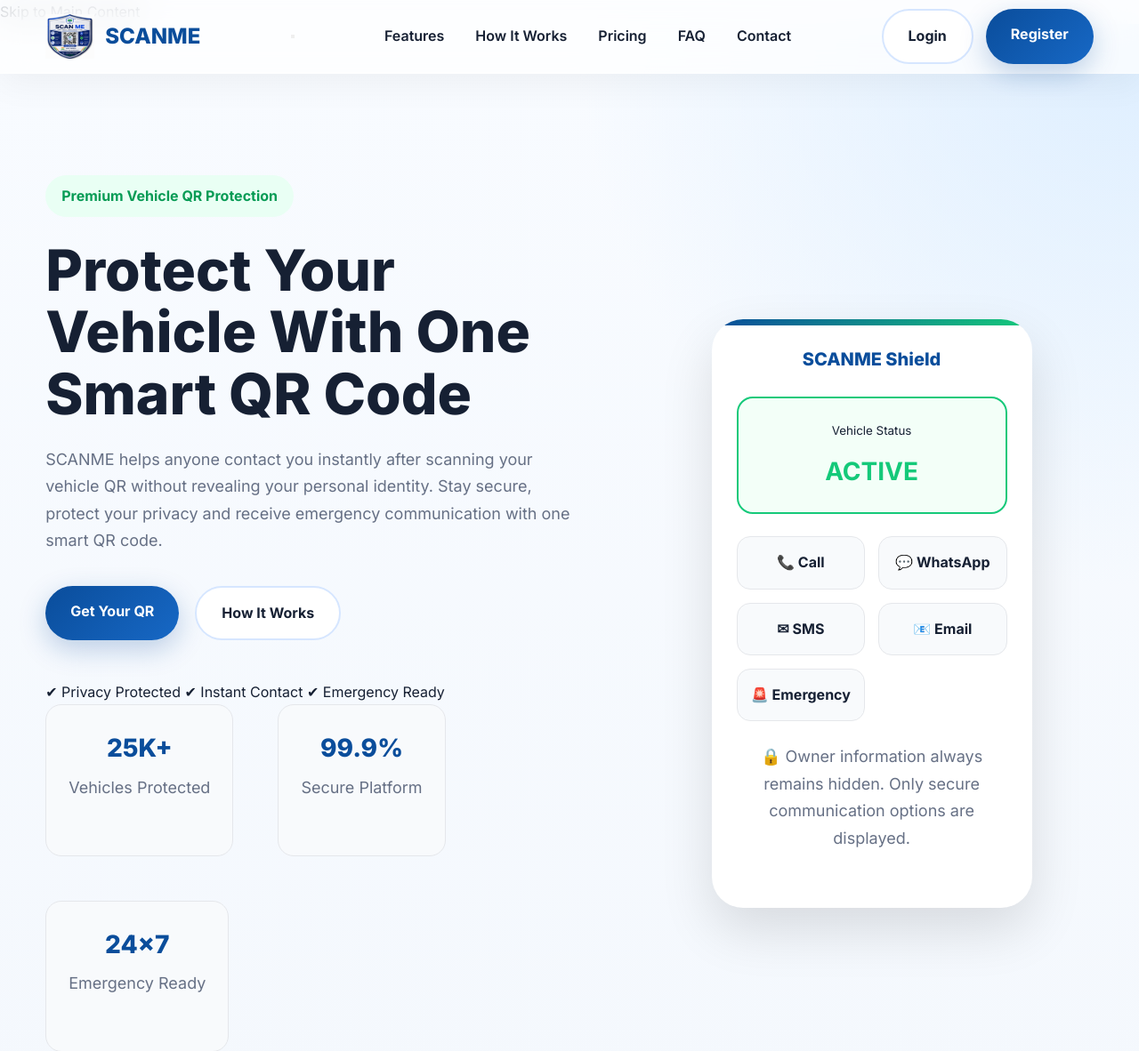
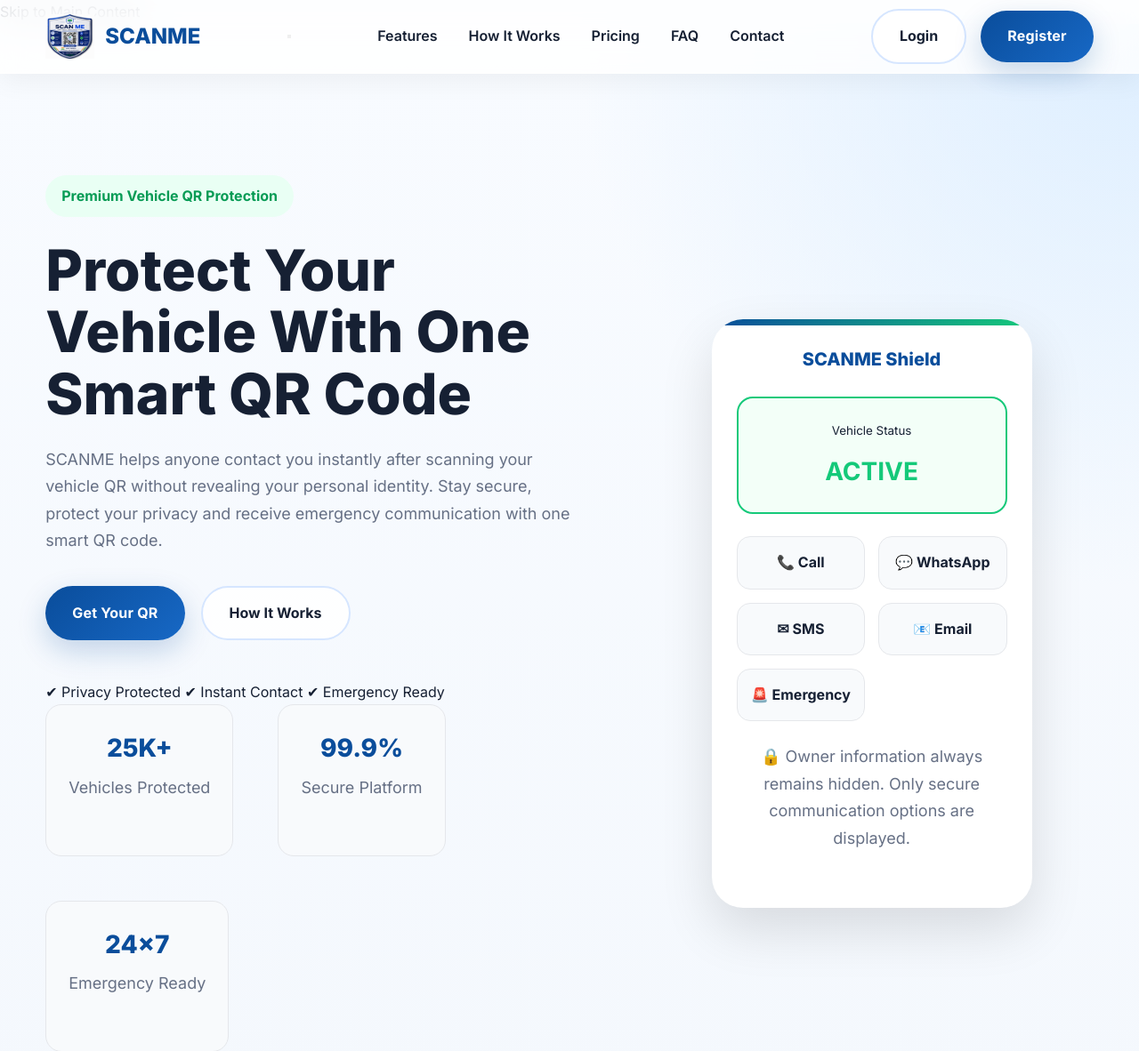
Before and after one commit to scanQRC/owner, a PHP site: page / in a window 1280 px wide. Shown: the top 1182 px of the page at 89% size. Run offline with PHP 8.4, Linux system fonts and the light colour scheme.

Commit message:
Refactor navbar styles and button designs

```diff
--- a/assets/css/style.css
+++ b/assets/css/style.css
@@ -167,21 +167,23 @@
 
 z-index:1000;
 
-transition:background .35s ease,
-box-shadow .35s ease,
-backdrop-filter .35s ease;
+transition:all .35s ease;
 
 }
 
 .navbar{
 
-background:rgba(255,255,255,.75);
+background:rgba(255,255,255,.82);
 
-backdrop-filter:blur(18px);
+backdrop-filter:blur(20px);
 
-border-bottom:1px solid rgba(255,255,255,.4);
+-webkit-backdrop-filter:blur(20px);
 
-box-shadow:0 10px 40px rgba(0,0,0,.05);
+border-bottom:1px solid rgba(255,255,255,.45);
+
+box-shadow:0 8px 30px rgba(0,0,0,.05);
+
+transition:all .35s ease;
 
 }
 
@@ -194,6 +196,8 @@
 align-items:center;
 
 justify-content:space-between;
+
+gap:32px;
 
 }
 
@@ -211,17 +215,29 @@
 
 color:var(--primary);
 
+flex-shrink:0;
+
 }
 
 .logo img{
 
 width:55px;
 
+transition:transform .35s ease;
+
+}
+
+.logo:hover img{
+
+transform:rotate(-5deg) scale(1.05);
+
 }
 
 .nav-links{
 
 display:flex;
+
+align-items:center;
 
 gap:35px;
 
@@ -231,7 +247,37 @@
 
 .nav-links a{
 
+position:relative;
+
 font-weight:600;
+
+padding:6px 0;
+
+color:var(--text);
+
+transition:color .3s ease;
+
+}
+
+.nav-links a::after{
+
+content:"";
+
+position:absolute;
+
+left:0;
+
+bottom:-5px;
+
+width:0;
+
+height:2px;
+
+background:var(--primary);
+
+border-radius:20px;
+
+transition:width .3s ease;
 
 }
 
@@ -241,27 +287,53 @@
 
 }
 
+.nav-links a:hover::after,
+
+.nav-links a.active::after{
+
+width:100%;
+
+}
+
 .nav-buttons{
 
 display:flex;
 
-gap:14px;
+align-items:center;
+
+gap:16px;
+
+flex-shrink:0;
 
 }
 
 .btn-primary{
 
-background:linear-gradient(135deg,#0A4D9B,#1768C5);
+display:inline-flex;
+
+align-items:center;
+
+justify-content:center;
+
+padding:15px 30px;
+
+background:linear-gradient(135deg,var(--primary),#1768C5);
 
 color:#fff;
 
-padding:15px 28px;
+border:none;
 
-border-radius:50px;
+border-radius:999px;
 
 font-weight:700;
 
-box-shadow:0 10px 30px rgba(10,77,155,.25);
+letter-spacing:.2px;
+
+box-shadow:0 12px 32px rgba(10,77,155,.22);
+
+transition:all .3s ease;
+
+cursor:pointer;
 
 }
 
@@ -269,25 +341,55 @@
 
 transform:translateY(-3px);
 
+box-shadow:0 20px 40px rgba(10,77,155,.30);
+
 }
 
 .btn-secondary{
 
-padding:15px 28px;
+display:inline-flex;
 
-border-radius:50px;
+align-items:center;
+
+justify-content:center;
+
+padding:15px 30px;
+
+border-radius:999px;
 
 border:2px solid #D6E6FF;
 
-background:#fff;
+background:rgba(255,255,255,.92);
 
 font-weight:700;
+
+color:var(--text);
+
+transition:all .3s ease;
+
+cursor:pointer;
 
 }
 
 .btn-secondary:hover{
 
 background:#EEF5FF;
+
+border-color:var(--primary);
+
+transform:translateY(-3px);
+
+}
+
+.nav-links a:focus-visible,
+.btn-primary:focus-visible,
+.btn-secondary:focus-visible{
+
+outline:3px solid rgba(21,201,122,.35);
+
+outline-offset:4px;
+
+border-radius:8px;
 
 }
 
```
